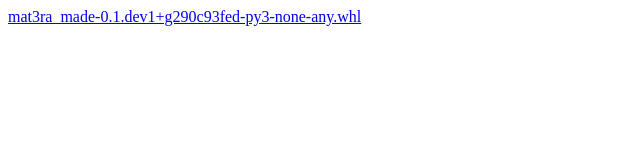
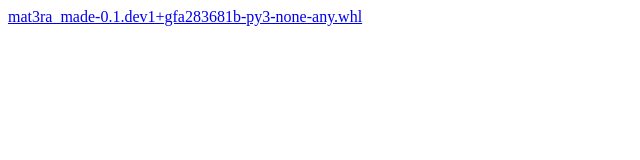
Before and after one commit to Exabyte-io/made, a plain HTML site: page index.html in a window 1280 px wide. Shown: the full height of the page, 0-640 px from the left. Drawn offline with Linux system fonts and the light colour scheme.

Commit message:
Publish wheel mat3ra_made-0.1.dev1+gfa283681b-py3-none-any.whl for v0.1.0 fa283681bc8269434670401c24435595ef0a9db0

```diff
--- a/index.html
+++ b/index.html
@@ -1 +1 @@
-<html><body><a href='mat3ra_made-0.1.dev1+g290c93fed-py3-none-any.whl'>mat3ra_made-0.1.dev1+g290c93fed-py3-none-any.whl</a></body></html>
+<html><body><a href='mat3ra_made-0.1.dev1+gfa283681b-py3-none-any.whl'>mat3ra_made-0.1.dev1+gfa283681b-py3-none-any.whl</a></body></html>
```
Also changed, not shown: 2 other files.
